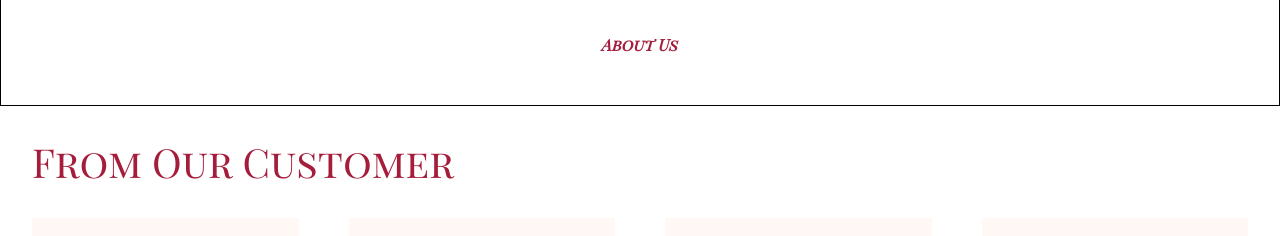
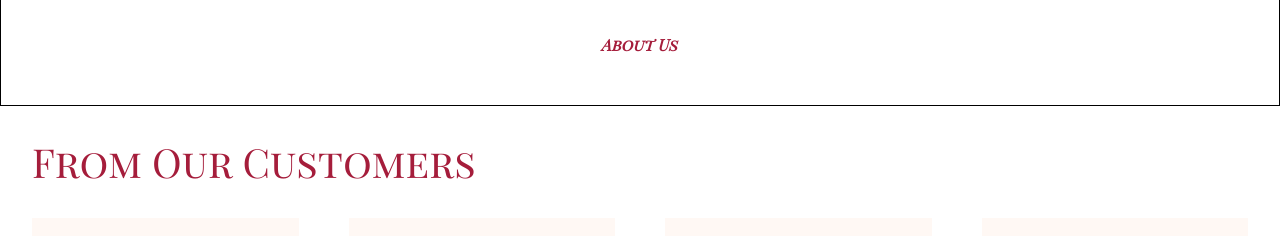
Before and after one commit to RAHULBAWA777/CharysJewellers-website, a React (Vite) app: page / in a window 1280 px wide. Shown: the part 3840-4076 px from the top of the page. Built offline with nearby package versions, Linux system fonts and the light colour scheme.

Commit message:
Update Testimonial.jsx

```diff
--- a/src/COMPONENTS/TESTIMONIAL/Testimonial.jsx
+++ b/src/COMPONENTS/TESTIMONIAL/Testimonial.jsx
@@ -14,7 +14,7 @@ const Testimonial = () => {
     return (
         <>
             <TestimonialMainContainer>
-                <h1 className='caption-heading'>From Our Customer</h1>
+                <h1 className='caption-heading'>From Our Customers</h1>
                 <br />
 
                 <Swiper
```
